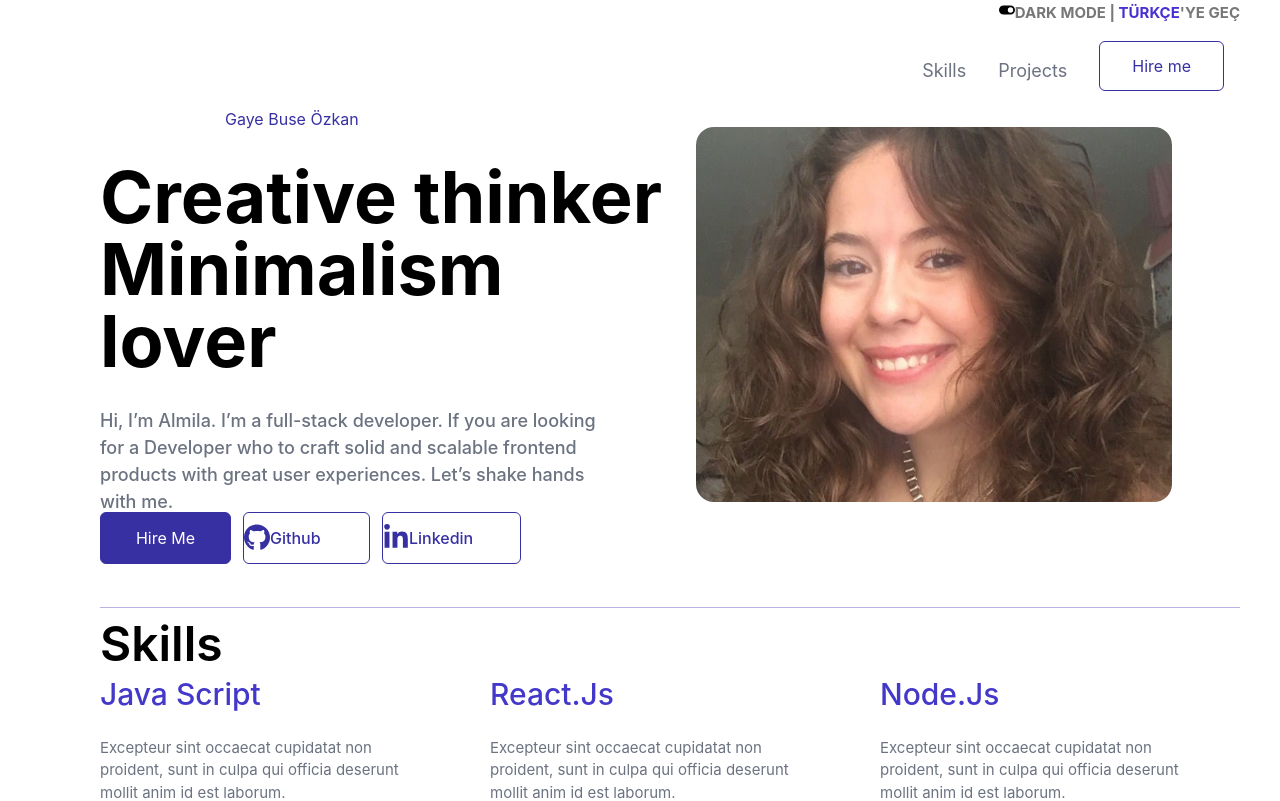
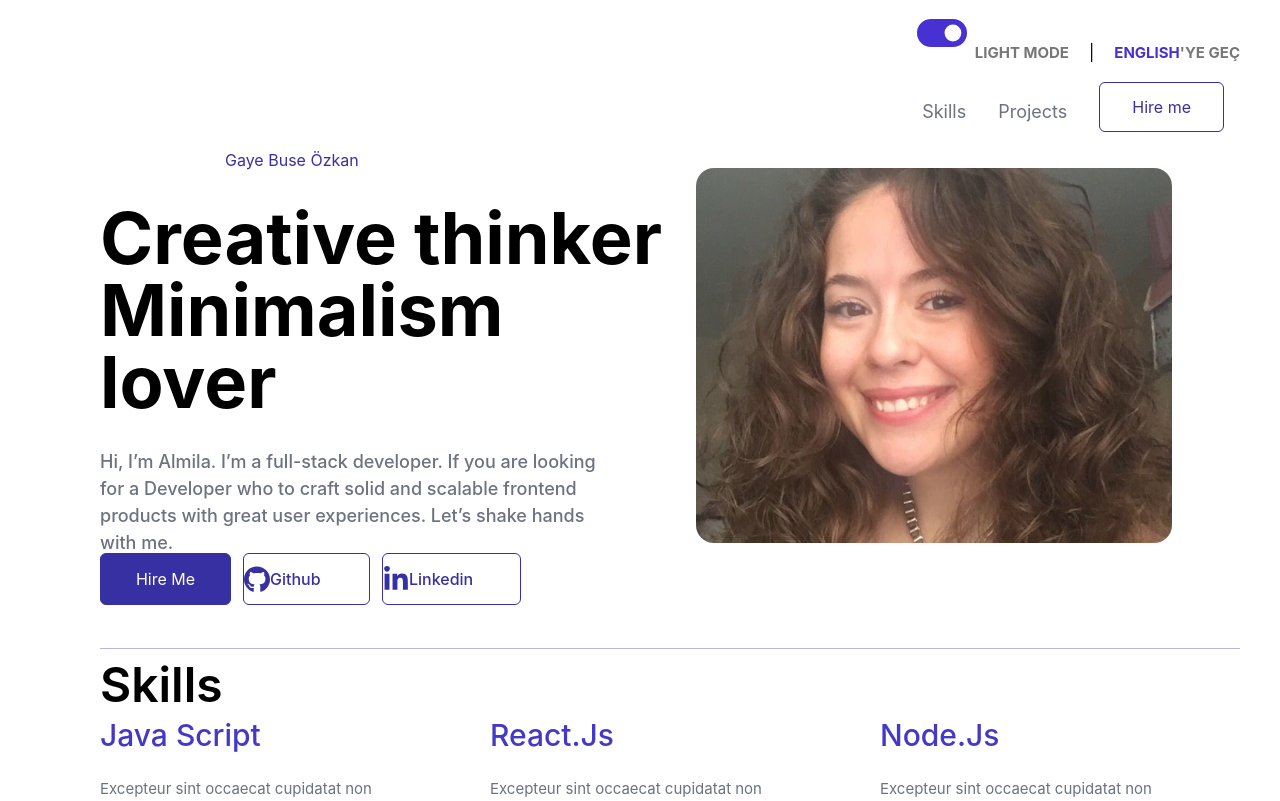
Before and after one commit to GayeBuse/CV, a React (Vite) app in the folder vite-project/: page / in a window 1280 px wide. Shown: the top 801 px of the page. Built offline with nearby package versions, Linux system fonts and the light colour scheme.

Commit message:
language çeşitlerini context ile localStorage de tutuyoruz

```diff
--- a/vite-project/src/components/ModeSwitch/ModeSwitch.css
+++ b/vite-project/src/components/ModeSwitch/ModeSwitch.css
@@ -3,6 +3,7 @@
   font-size: 15px;
   font-weight: 700;
   color: #777777;
+  padding-right: 20px;
 }
 .mode-container {
   text-align: right;
@@ -13,6 +14,8 @@
   font-size: 15px;
   font-weight: 700;
   color: #4731d3;
+  padding-left: 20px;
+  cursor: grab;
 }
 .as {
   font-family: Inter;
@@ -20,7 +23,17 @@
   font-weight: 700;
   color: #777777;
 }
-button:hover {
-  top: 0;
-  left: 50%;
+.mode-container button {
+  font-size: 50px; /* Set the font size */
+  padding: 8px; /* Add padding to make the clickable area larger */
+  cursor: grab;
+  color: #4731d3;
+  transition: transform 0.3s, color 0.3s; /* Add transition for smooth scaling and color change */
 }
+
+.mode-container button:hover {
+  transform: translateX(
+    5px
+  ); /* Move the button 5 pixels to the right on hover */
+  color: #4731d3; /* Example color change on hover */
+}
--- a/vite-project/src/components/ModeSwitch/ModeSwitch.jsx
+++ b/vite-project/src/components/ModeSwitch/ModeSwitch.jsx
@@ -1,8 +1,13 @@
 import { IoToggleSharp } from "react-icons/io5";
 import { useContext, useState } from "react";
 import { DarkModeContext } from "../../context/DarkMode";
+import { LanguageContext } from "../../context/Language";
 import "./ModeSwitch.css";
 export default function ModeSwitch() {
+  const { language, switchLanguage } = useContext(LanguageContext);
+  const [localLanguage, setLocalLanguage] = useState(
+    localStorage.getItem("language") || language
+  );
   const { theme, toggleTheme } = useContext(DarkModeContext);
   const [localTheme, setLocalTheme] = useState(
     localStorage.getItem("theme") || theme
@@ -12,13 +17,23 @@ export default function ModeSwitch() {
     toggleTheme();
     localStorage.setItem("theme", theme); //hangi adla depolanacak
   };
+  const handleSwitchLanguageChange = () => {
+    setLocalLanguage(language === "tr" ? "en" : "tr");
+    switchLanguage();
+    localStorage.setItem("language", language);
+  };
   return (
     <div className="mode-container">
       <button onClick={handleThemeChange}>
         <IoToggleSharp />
       </button>
-      <span className="dark-mode">DARK MODE | </span>
-      <span className="dil">TÜRKÇE</span>
+      <span className="dark-mode">
+        {localTheme === "light" ? "LIGHT MODE" : "DARK MODE"}
+      </span>
+      |
+      <span onClick={handleSwitchLanguageChange} className="dil">
+        {localLanguage === "tr" ? "TÜRKÇE" : "ENGLISH"}
+      </span>
       <span className="as">'YE GEÇ</span>
     </div>
   );
--- /dev/null
+++ b/vite-project/src/context/Language.jsx
@@ -0,0 +1,31 @@
+import React, { createContext, useState, useEffect } from "react";
+// language context'i oluşturuluyor
+
+export const LanguageContext = createContext();
+export const LanguageContextProvider = ({ children }) => {
+  const [language, setLanguage] = useState(
+    localStorage.getItem("language") || "en"
+  );
+  // dil değiştirme fonksiyonu/tetiklendiğinde bana bunu yap
+
+  const switchLanguage = () => {
+    setLanguage(language === "en" ? "tr" : "en");
+  };
+  useEffect(() => {
+    localStorage.setItem("language", language);
+    if (language === "tr") {
+      document.documentElement.classList.add("tr");
+    } else {
+      document.documentElement.classList.remove("tr");
+    }
+    return () => {
+      localStorage.removeItem("tr");
+      document.documentElement.classList.remove("tr");
+    };
+  }, [language]);
+  return (
+    <LanguageContext.Provider value={{ language, setLanguage, switchLanguage }}>
+      {children}
+    </LanguageContext.Provider>
+  );
+};
--- a/vite-project/src/main.jsx
+++ b/vite-project/src/main.jsx
@@ -4,11 +4,14 @@ import App from "./App.jsx";
 import "./index.css";
 import { BrowserRouter as Router } from "react-router-dom";
 import { DarkModeContextProvider } from "./context/DarkMode.jsx";
+import { LanguageContextProvider } from "./context/Language.jsx";
 
 ReactDOM.createRoot(document.getElementById("root")).render(
-  <DarkModeContextProvider>
-    <Router>
-      <App />
-    </Router>
-  </DarkModeContextProvider>
+  <LanguageContextProvider>
+    <DarkModeContextProvider>
+      <Router>
+        <App />
+      </Router>
+    </DarkModeContextProvider>
+  </LanguageContextProvider>
 );
```
